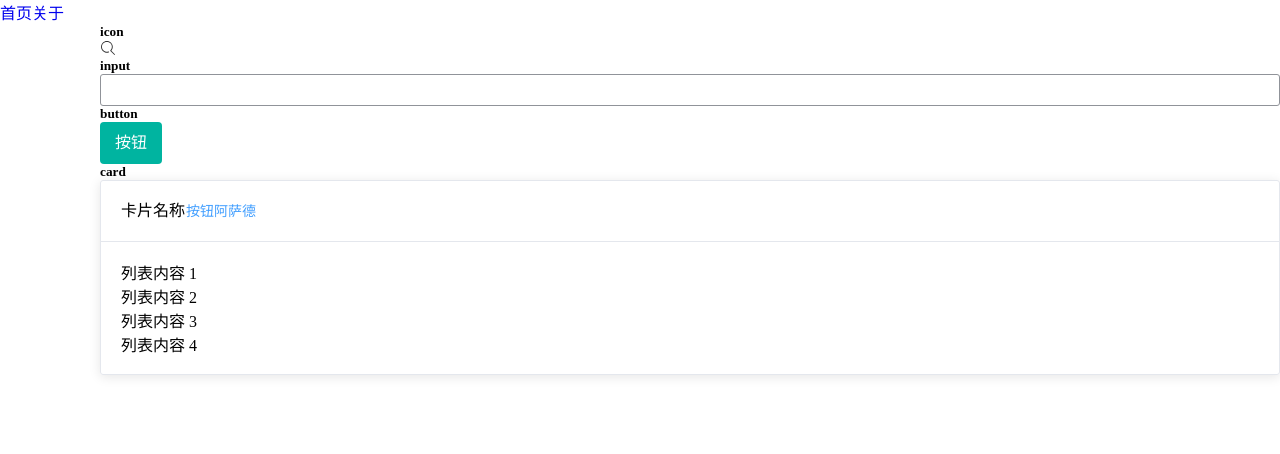
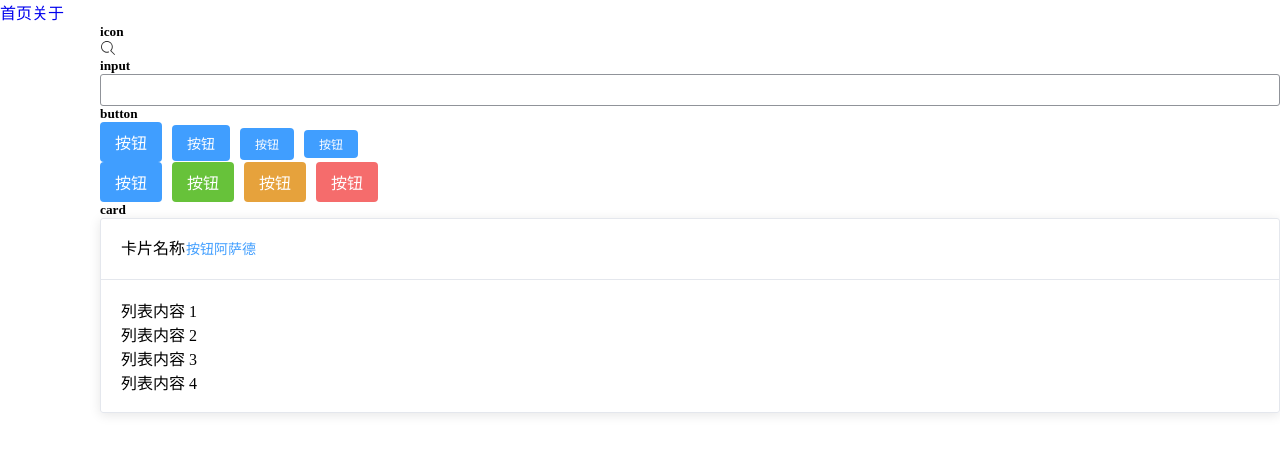
Before and after one commit to haibolian/my-website, a Vue app: page /#/ in a window 1280 px wide. Shown: the top 454 px of the page. Built offline with nearby package versions, Linux system fonts and the light colour scheme.

Commit message:
按钮更改样式

```diff
--- a/src/LUI/package/button/index.vue
+++ b/src/LUI/package/button/index.vue
@@ -51,55 +51,3 @@ export default {
 
 }
 </script>
-
-<style lang="scss" scoped>
-.l-button{
-  color: #fff;
-  padding: 5px 15px;
-  font-size: 16px;
-  line-height: 32px;
-  display: inline-block;
-  border-radius: 4px;
-  background-color: transparent;
-  border: none;
-  outline: none;
-}
-.l-button-primary{
-  background-color: #00B4A0;
-}
-.l-button-primary:not(.is-disabled){
-  &:focus{
-    opacity: 0.6;
-  }
-  &:hover{
-    cursor: pointer;
-    opacity: 0.6;
-    box-shadow: 0 12px 16px 0 rgba(0,0,0,0.24), 0 17px 50px 0 rgba(0,0,0,0.19);
-    transition: all 0.4s;
-  }
-
-  &:active{
-    opacity: 1;
-  }
-}
-
-.is-disabled{
-  opacity: 0.4;
-  cursor: not-allowed;
-}
-
-.l-button-medium{
-  line-height: 28px;
-  font-size: 16px;
-}
-
-.l-button-small{
-  line-height: 24px;
-  font-size: 16px;
-}
-
-.l-button-mini{
-  line-height: 20px;
-  font-size: 14px;
-}
-</style>
--- /dev/null
+++ b/src/LUI/style/button.scss
@@ -0,0 +1,60 @@
+@import './variables.scss';
+.l-button{
+  color: #fff;
+  box-sizing: border-box;
+  padding: 5px 15px;
+  font-size: 16px;
+  min-height: 40px;
+  display: inline-block;
+  border-radius: 4px;
+  background-color: $color-main;
+  border: none;
+  outline: none;
+  & + .l-button {
+    margin-left: 10px;
+  }
+}
+
+// 主题颜色
+.l-button-primary{ background-color: $color-main; }
+.l-button-success{ background-color: $color-success; }
+.l-button-warning{ background-color: $color-warning; }
+.l-button-danger{ background-color: $color-danger; }
+// 动作
+.l-button:not(.is-disabled){
+  &:focus{
+    opacity: 0.8;
+  }
+  &:hover{
+    cursor: pointer;
+    opacity: 0.8;
+    box-shadow: 0 12px 16px 0 rgba(0,0,0,0.24), 0 17px 50px 0 rgba(0,0,0,0.19);
+    transition: all 0.4s;
+  }
+
+  &:active{
+    opacity: 1;
+  }
+}
+
+// 禁用
+.is-disabled{
+  opacity: 0.4;
+  cursor: not-allowed;
+}
+
+// 尺寸
+.l-button-medium{
+  min-height: 36px;
+  font-size: 14px;
+}
+
+.l-button-small{
+  min-height: 32px;
+  font-size: 12px;
+}
+
+.l-button-mini{
+  min-height: 28px;
+  font-size: 12px;
+}
--- a/src/LUI/style/checkbox.scss
+++ b/src/LUI/style/checkbox.scss
@@ -35,14 +35,14 @@ input[type=checkbox]{
 .l-checkbox.is-checked:not(.is-disabled) .l-checkbox-inner .l-checkbox-icon,
 .l-checkbox.is-indeterminate:not(.is-disabled) .l-checkbox-inner .l-checkbox-icon{
   color: #fff;
-  border-color: $mainColor;
-  background-color: $mainColor;
+  border-color: $color-main;
+  background-color: $color-main;
 }
 // .l-checkbox.is-indeterminate .l-checkbox-inner .l-checkbox-icon{
 //   font-size: 12px;
 // }
 
-.is-all-dye.is-checked .l-checkbox-label{ color: $mainColor; }
+.is-all-dye.is-checked .l-checkbox-label{ color: $color-main; }
 
 // 禁用样式
 .l-checkbox.is-disabled{
--- a/src/LUI/style/index.scss
+++ b/src/LUI/style/index.scss
@@ -8,6 +8,8 @@
 @import './tabs.scss';
 @import './card.scss';
 @import './shadow.scss';
+@import './button.scss';
+
 *{
   margin: 0;
   padding: 0;
@@ -15,7 +17,7 @@
 }
 
 .is-active{
-  background-color: $mainColor;
+  background-color: $color-main;
   color: #fff;
 }
 
--- a/src/LUI/style/input.scss
+++ b/src/LUI/style/input.scss
@@ -72,7 +72,7 @@
 }
 .l-icon-suffix-box .l-icon:not(.l-icon-readonly):hover,
 .l-icon-prefix-box .l-icon:not(.l-icon-readonly):hover{
-  color: $mainColor;
+  color: $color-main;
 }
 
 
--- a/src/LUI/style/radio.scss
+++ b/src/LUI/style/radio.scss
@@ -35,7 +35,7 @@
 // type为button的边框样式
 .l-radio-button{
   border: 1px solid $border-color-normal;
-  &.is-checked { border-color: $mainColor; background-color: $mainColor;color: #fff; }
+  &.is-checked { border-color: $color-main; background-color: $color-main;color: #fff; }
   border-right: none;
   &:last-child:not(.is-checked),&:last-child.is-disabled {
     border-right: 1px solid $border-color-normal;
--- a/src/LUI/style/select.scss
+++ b/src/LUI/style/select.scss
@@ -43,7 +43,7 @@
       line-height: 34px;
       padding: 0 20px;
       &:hover{ background-color: $background-color-second; cursor: pointer;}
-      &.is-checked{ color: $mainColor; font-weight: bold ; }
+      &.is-checked{ color: $color-main; font-weight: bold ; }
       &.is-disabled { color: $text-disabled; cursor: not-allowed;
         &:hover{ background-color:unset; }
       }
--- a/src/LUI/style/variables.scss
+++ b/src/LUI/style/variables.scss
@@ -1,4 +1,7 @@
-$mainColor: #409EFF;
+$color-main: #409EFF;
+$color-success: #67c23a;
+$color-warning: #e6a23c;
+$color-danger: #f56c6c;
 $border-color-normal: #909399;
 $border-color-hover: #606266;
 $border-color-active: #409EFF;
--- a/src/views/Home.vue
+++ b/src/views/Home.vue
@@ -5,7 +5,15 @@
     <h5>input</h5>
     <l-input v-model="testinput"></l-input>
     <h5>button</h5>
-    <l-button @click="handleBtnClick">按钮</l-button>
+    <l-button size="" @click="handleBtnClick">按钮</l-button>
+    <l-button size="medium" @click="handleBtnClick">按钮</l-button>
+    <l-button size="small" @click="handleBtnClick">按钮</l-button>
+    <l-button size="mini" @click="handleBtnClick">按钮</l-button>
+    <br>
+    <l-button size="" @click="handleBtnClick">按钮</l-button>
+    <l-button type="success" @click="handleBtnClick">按钮</l-button>
+    <l-button type="warning" @click="handleBtnClick">按钮</l-button>
+    <l-button type="danger" @click="handleBtnClick">按钮</l-button>
     <h5>card</h5>
     <l-card shadow="always">
       <template #header>
```
